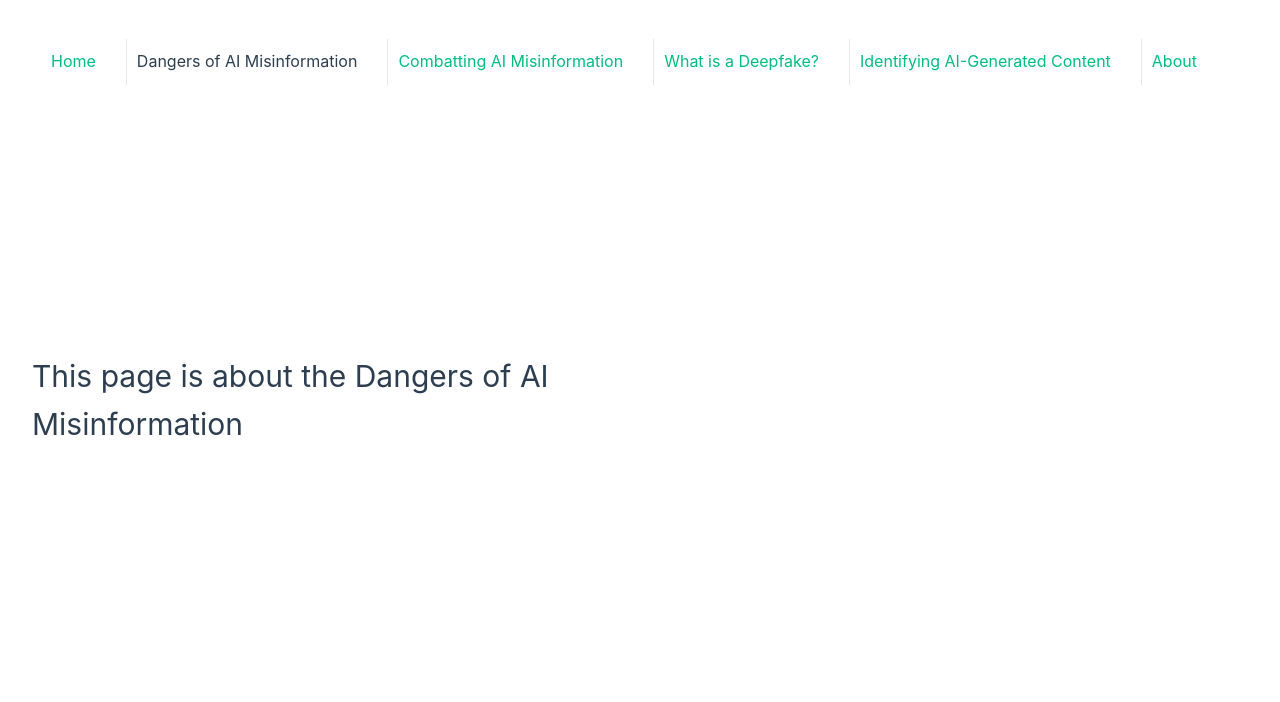
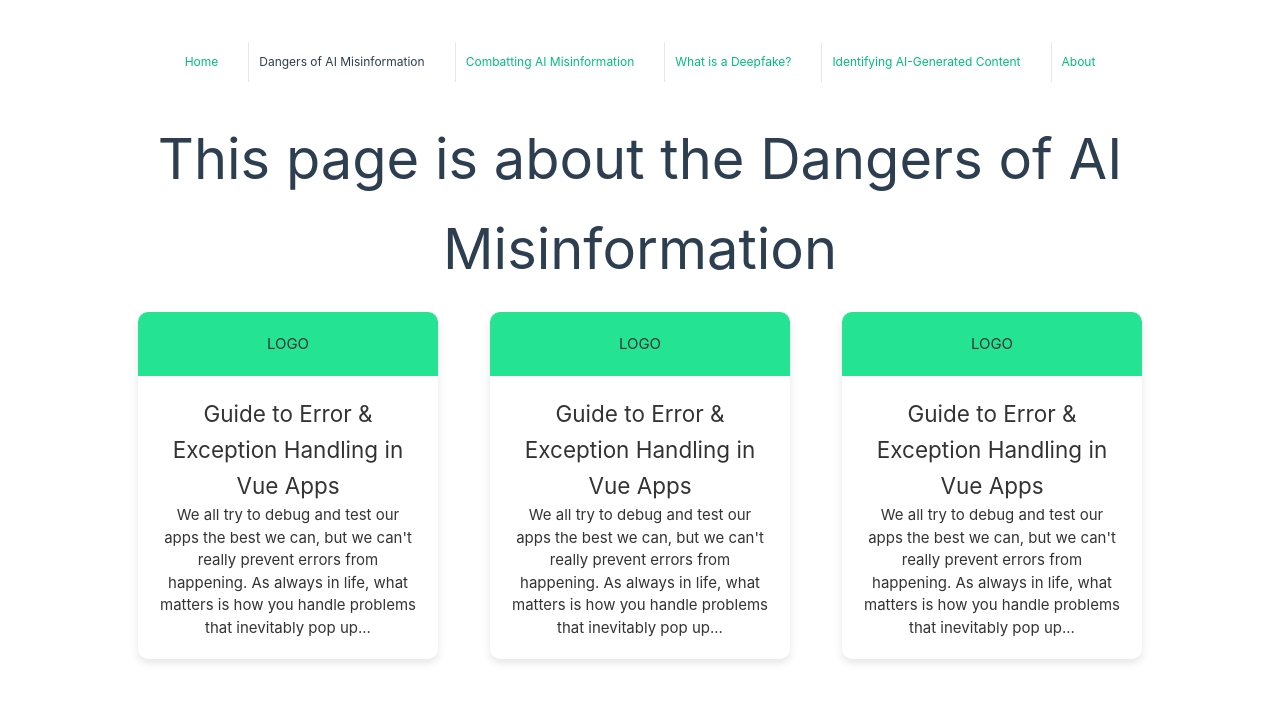
Before and after one commit to arhamw/cs492-final-project, a Vue app: page / in a window 1280 px wide. Both pictures are taken after a click on the button "Start Now". Shown: the top 702 px of the page. Built offline with nearby package versions, Linux system fonts and the light colour scheme.

Commit message:
fixed unexpected grid issue

```diff
--- a/src/App.vue
+++ b/src/App.vue
@@ -27,6 +27,15 @@ import { RouterLink, RouterView } from 'vue-router'
 <style scoped>
 .navbar {
   width: 100%;
+  position: fixed;
+  top: 0;
+  left: 0;
+  right: 0;
+  z-index: 100;
+  /* position: fixed; Fixed positioning
+  top: 0;
+  left: 0;
+  right: 0; */
 }
 
 .container {
@@ -103,31 +112,31 @@ nav a:first-of-type {
 }
 
 @media (min-width: 1024px) {
-  .navbar {
-    /* Ensure the navbar stays at the top */
+  display: flex;
+  /* .navbar {
     position: fixed;
     top: 0;
     left: 0;
     right: 0;
-    z-index: 100; /* Adjust as needed to ensure it's above other content */
-  }
+    z-index: 100;
+  } */
 
-  header {
+  /* header {
     display: flex;
     place-items: center;
     padding-right: calc(var(--section-gap) / 2);
-  }
+  } */
 
-  .logo {
+  /* .logo {
     margin: 0 2rem 0 0;
-  }
+  } */
 
-  header .wrapper {
+  /* header .wrapper {
     display: flex;
     place-items: flex-start;
     flex-wrap: wrap;
-  }
-
+  } */
+  /*
   nav {
     text-align: left;
     margin-left: -1rem;
@@ -135,6 +144,6 @@ nav a:first-of-type {
 
     padding: 1rem 0;
     margin-top: 1rem;
-  }
+  } */
 }
 </style>
--- a/src/assets/main.css
+++ b/src/assets/main.css
@@ -27,9 +27,9 @@ a,
     place-items: center;
   }
 
-  #app {
+  /* #app {
     display: grid;
     grid-template-columns: 1fr 1fr;
     padding: 0 2rem;
-  }
+  } */
 }
--- a/src/views/DangersOfAIMisinformationView.vue
+++ b/src/views/DangersOfAIMisinformationView.vue
@@ -3,17 +3,119 @@ import TheWelcome from '../components/TheWelcome.vue'
 </script>
 
 <template>
-  <div class="about">
-    <h1>This page is about the Dangers of AI Misinformation</h1>
+  <div class="main">
+    <section class="content">
+      <div class="title">
+        <h1>This page is about the Dangers of AI Misinformation</h1>
+      </div>
+      <div class="card-container">
+        <div class="card">
+          <div class="card-icon">LOGO</div>
+          <div class="card-content">
+            <h2 class="card-title">Guide to Error & Exception Handling in Vue Apps</h2>
+            <p></p>
+            <p class="card-summary">
+              We all try to debug and test our apps the best we can, but we can't really prevent
+              errors from happening. As always in life, what matters is how you handle problems that
+              inevitably pop up...
+            </p>
+          </div>
+        </div>
+        <div class="card">
+          <div class="card-icon">LOGO</div>
+          <div class="card-content">
+            <h2 class="card-title">Guide to Error & Exception Handling in Vue Apps</h2>
+            <p></p>
+            <p class="card-summary">
+              We all try to debug and test our apps the best we can, but we can't really prevent
+              errors from happening. As always in life, what matters is how you handle problems that
+              inevitably pop up...
+            </p>
+          </div>
+        </div>
+        <div class="card">
+          <div class="card-icon">LOGO</div>
+          <div class="card-content">
+            <h2 class="card-title">Guide to Error & Exception Handling in Vue Apps</h2>
+            <p></p>
+            <p class="card-summary">
+              We all try to debug and test our apps the best we can, but we can't really prevent
+              errors from happening. As always in life, what matters is how you handle problems that
+              inevitably pop up...
+            </p>
+          </div>
+        </div>
+      </div>
+    </section>
   </div>
 </template>
 
 <style>
-@media (min-width: 1024px) {
+.main {
+  padding: 5rem;
+  width: 100%;
+}
+
+.content {
+  display: flex;
+  flex-direction: column;
+  /* align-items: stretch; */
+  justify-content: center;
+  text-align: center;
+  margin-bottom: 1rem; /* Reduced margin */
+  position: relative; /* Make the hero section a positioning context */
+}
+
+.title h1 {
+  margin-bottom: 0.5rem; /* Adjusted margin as in the first file */
+  font-size: 3.5rem; /* Same font size as in the first file */
+}
+
+.card-container {
+  display: flex;
+  flex-direction: row;
+  justify-content: space-around;
+  align-items: center;
+  flex-wrap: wrap;
+}
+
+.card {
+  width: 300px; /* or whatever width you prefer */
+  margin: 10px;
+  background-color: #fff;
+  box-shadow: 0 4px 8px rgba(0, 0, 0, 0.1);
+  border-radius: 10px; /* optional rounded corners */
+  overflow: hidden;
+}
+
+.card-icon {
+  /* Icon styles */
+  color: #333;
+  background-color: #24e494; /* Light green background */
+  text-align: center;
+  padding: 20px;
+}
+
+.card-content {
+  padding: 20px;
+}
+
+.card-title {
+  margin-top: 0;
+  color: #333; /* Dark text color */
+}
+
+.card-summary {
+  color: #333;
+  font-size: 1em;
+  line-height: 1.5;
+}
+
+/* @media (min-width: 1024px) {
   .about {
     min-height: 100vh;
     display: flex;
     align-items: center;
   }
-}
+} */
 </style>
```
